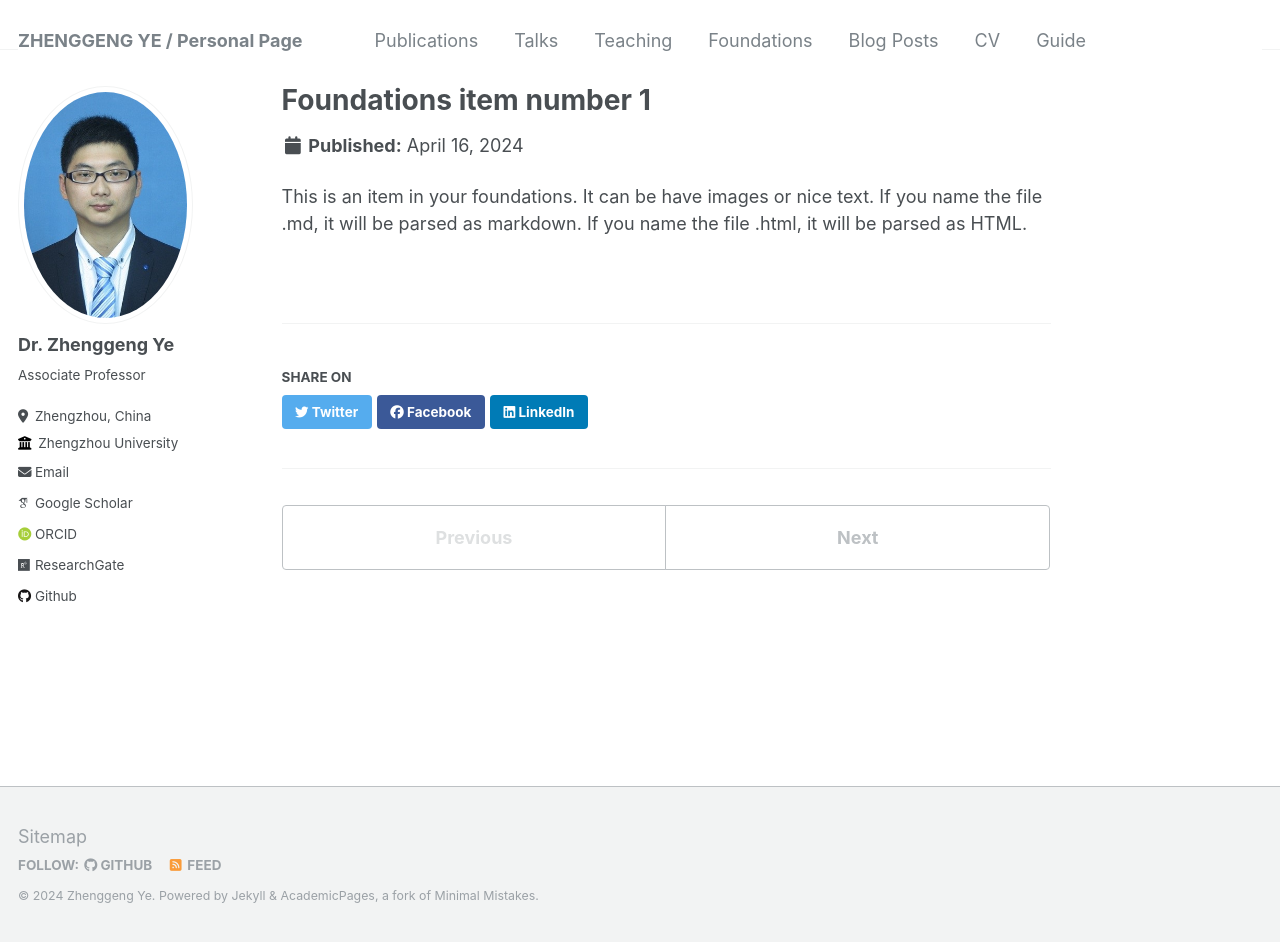
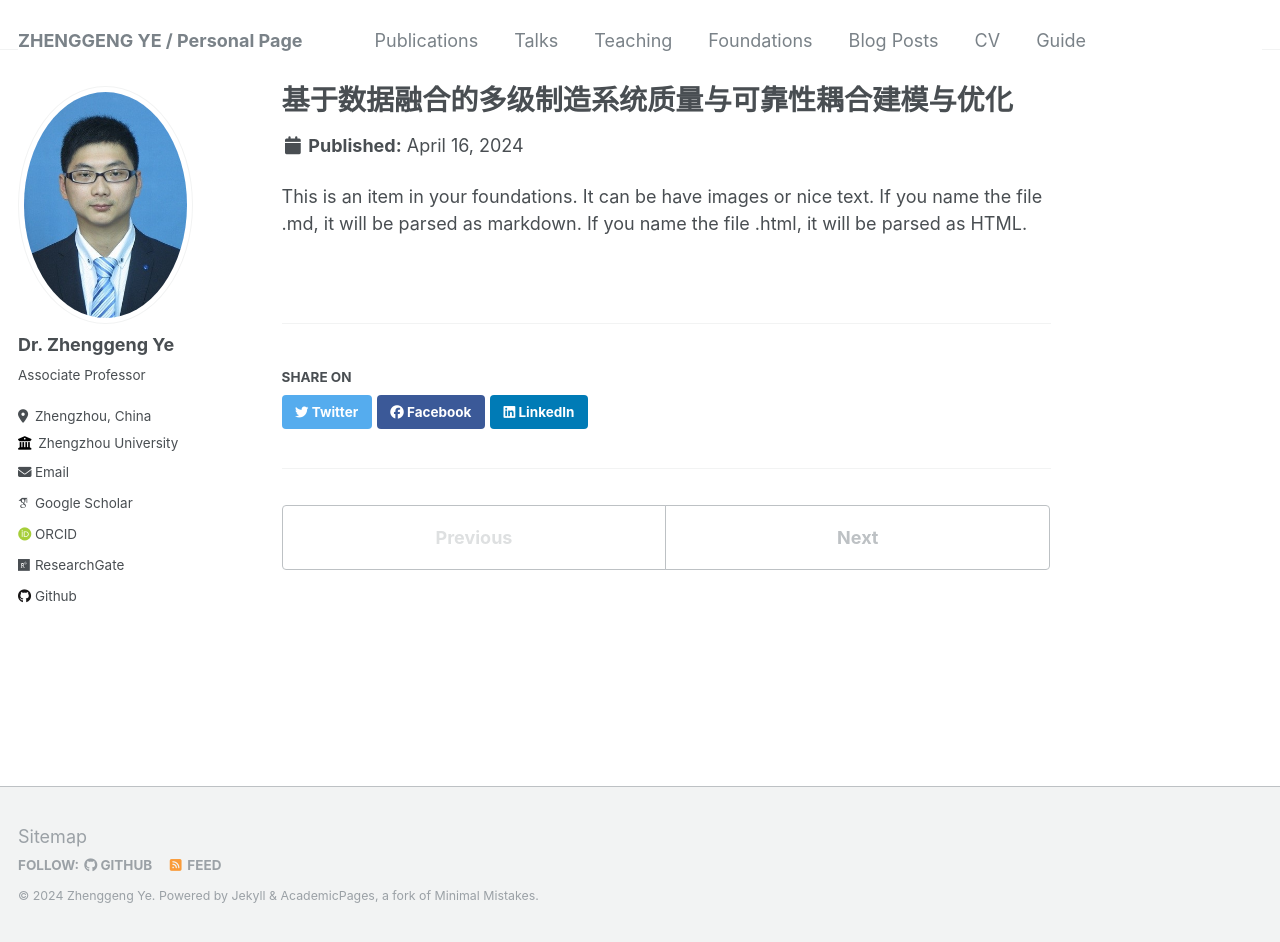
Before and after one commit to yezhenggeng/Page, a Jekyll site: the page built from _foundations/foundations-1.md, in a window 1280 px wide and 942 px high. Built offline with Jekyll 4.4.1, drawn with Linux system fonts in a browser that asks for light colours; some web fonts are replaced.

Commit message:
Update foundations-1.md

```diff
--- a/_foundations/foundations-1.md
+++ b/_foundations/foundations-1.md
@@ -1,6 +1,6 @@
 ---
-title: "Foundations item number 1"
-excerpt: "Short description of foundation item number 1<br/><img src='/images/500x300.png'>"
+title: "基于数据融合的多级制造系统质量与可靠性耦合建模与优化"
+excerpt: " 国家自然科学基金（青年项目），2023.01-2025.12, 主持"
 collection: foundations
 ---
 
```
